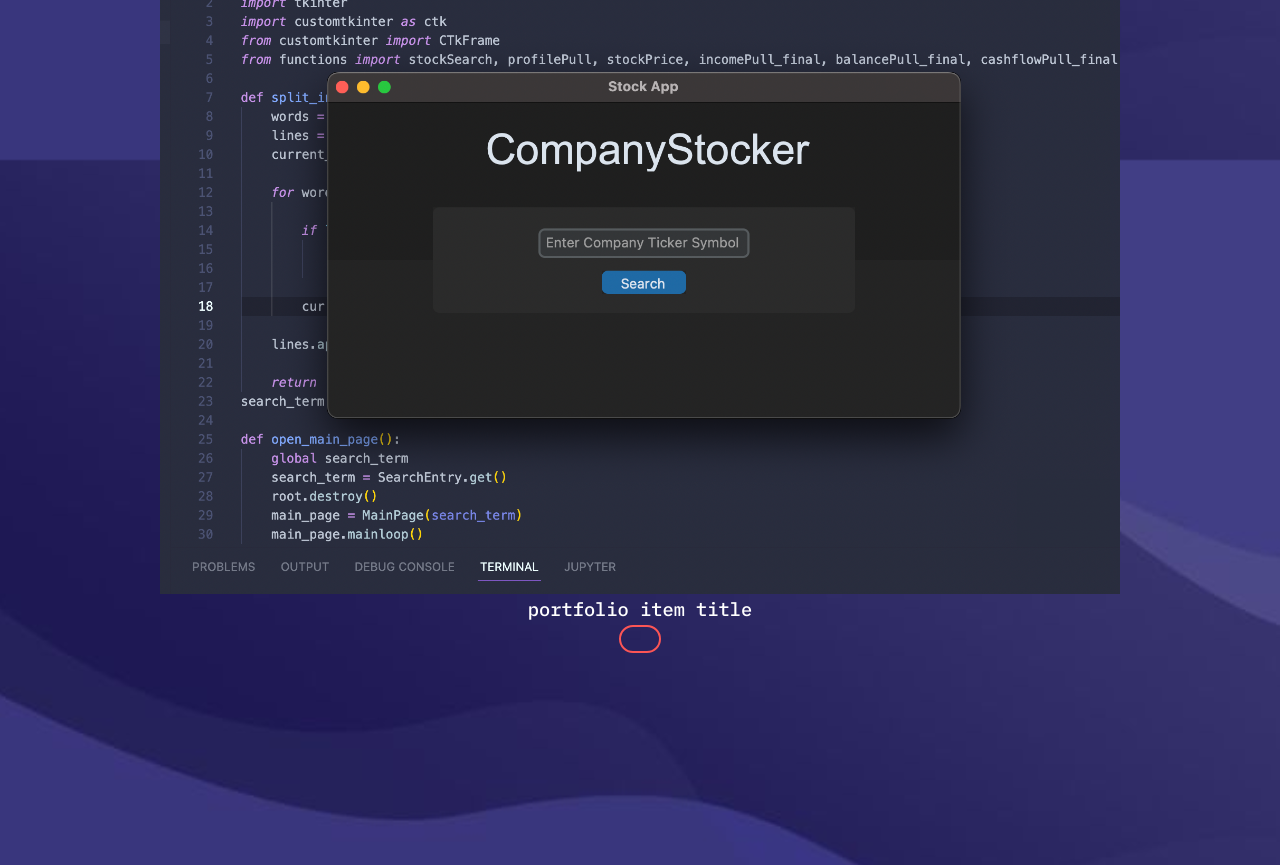
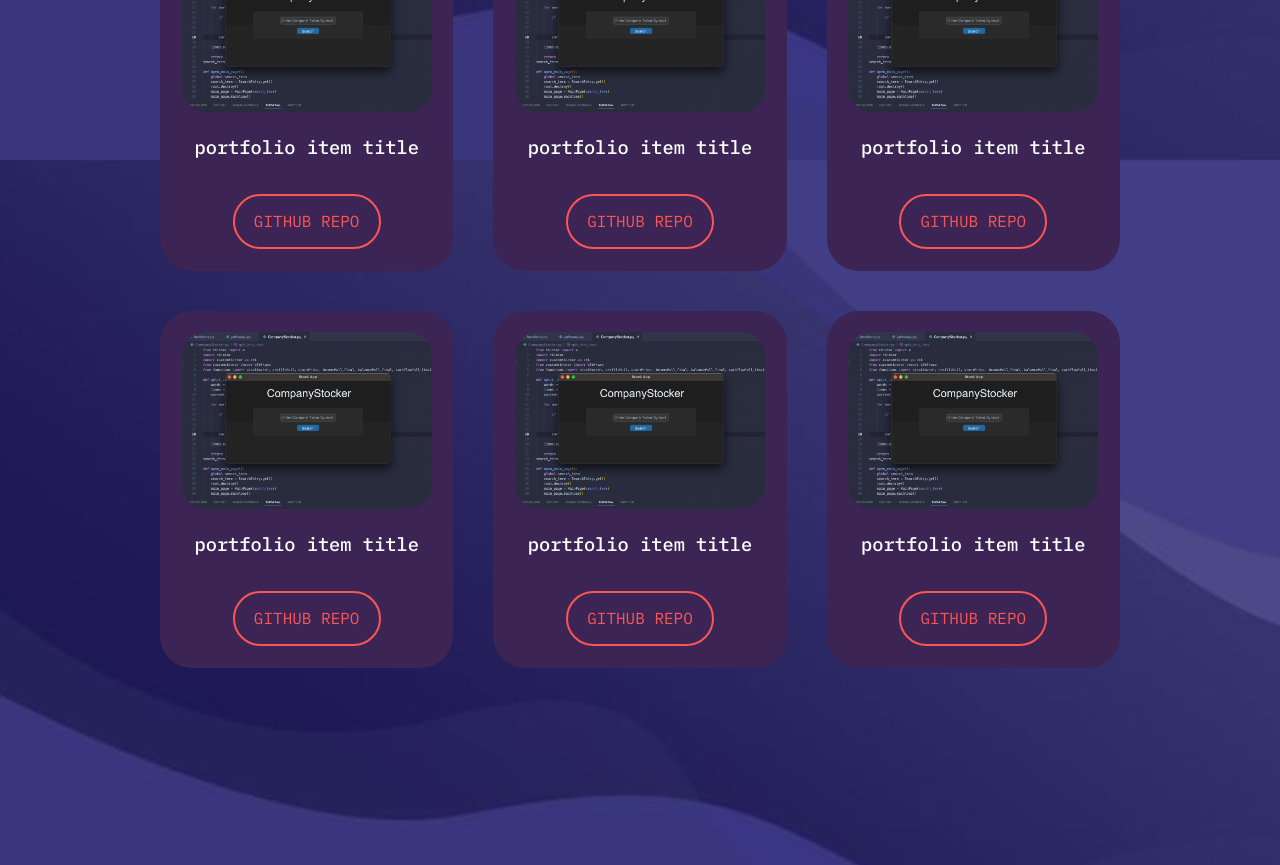
Before and after one commit to AbhroChowdhury/Personal-Website-Abhro, a React (Create React App) app in the folder react-portfolio-abhro/: page / in a window 1280 px wide. Shown: the part 3840-4705 px from the top of the page. Built offline with nearby package versions, Linux system fonts and the light colour scheme.

Commit message:
finishing up portfolio

```diff
--- a/react-portfolio-abhro/src/components/portfolio/Portfolio.jsx
+++ b/react-portfolio-abhro/src/components/portfolio/Portfolio.jsx
@@ -20,7 +20,57 @@ const Portfolio = () => {
           <h3>
             portfolio item title
           </h3>
-          <a href="https://github.com/AbhroChowdhury/Company-Stocker" className='btn'></a>
+          <a href="https://github.com/AbhroChowdhury/Company-Stocker" className='btn'>GITHUB REPO</a>
+        </article>
+
+        <article className='portfolio__items'>
+          <div className='portfolio__image'>
+            <img src={IMG1} alt=""/>
+          </div>
+          <h3>
+            portfolio item title
+          </h3>
+          <a href="https://github.com/AbhroChowdhury/Company-Stocker" className='btn'>GITHUB REPO</a>
+        </article>
+
+        <article className='portfolio__items'>
+          <div className='portfolio__image'>
+            <img src={IMG1} alt=""/>
+          </div>
+          <h3>
+            portfolio item title
+          </h3>
+          <a href="https://github.com/AbhroChowdhury/Company-Stocker" className='btn'>GITHUB REPO</a>
+        </article>
+
+        <article className='portfolio__items'>
+          <div className='portfolio__image'>
+            <img src={IMG1} alt=""/>
+          </div>
+          <h3>
+            portfolio item title
+          </h3>
+          <a href="https://github.com/AbhroChowdhury/Company-Stocker" className='btn'>GITHUB REPO</a>
+        </article>
+
+        <article className='portfolio__items'>
+          <div className='portfolio__image'>
+            <img src={IMG1} alt=""/>
+          </div>
+          <h3>
+            portfolio item title
+          </h3>
+          <a href="https://github.com/AbhroChowdhury/Company-Stocker" className='btn'>GITHUB REPO</a>
+        </article>
+
+        <article className='portfolio__items'>
+          <div className='portfolio__image'>
+            <img src={IMG1} alt=""/>
+          </div>
+          <h3>
+            portfolio item title
+          </h3>
+          <a href="https://github.com/AbhroChowdhury/Company-Stocker" className='btn'>GITHUB REPO</a>
         </article>
       </div>
 
--- a/react-portfolio-abhro/src/components/portfolio/portfolio.css
+++ b/react-portfolio-abhro/src/components/portfolio/portfolio.css
@@ -5,3 +5,32 @@ section {
 #portfolio h2 {
     font-size: 4rem;
 }
+
+.portfolio__container {
+    display: grid;
+    grid-template-columns: repeat(3, 1fr);
+    gap: 2.5rem
+}
+
+.portfolio__items {
+    background: var(--background-color-variant);
+    padding: 1.3rem;
+    border-radius: 2rem;
+    border: 1px solid transparent;
+    transition: var(--transition);
+}
+
+.portfolio__items:hover {
+    border-color: var(--primary-color);
+    background: transparent;
+}
+
+.portfolio__image {
+    border-radius: 1.5rem;
+    overflow: hidden;
+    margin-bottom: 1rem;
+}
+
+.portfolio__items h3 {
+    margin: 1.2rem 0 2rem;
+}
```
